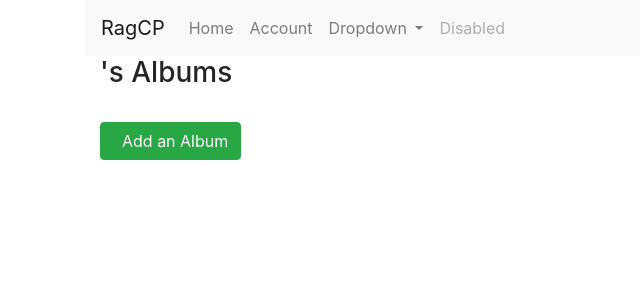
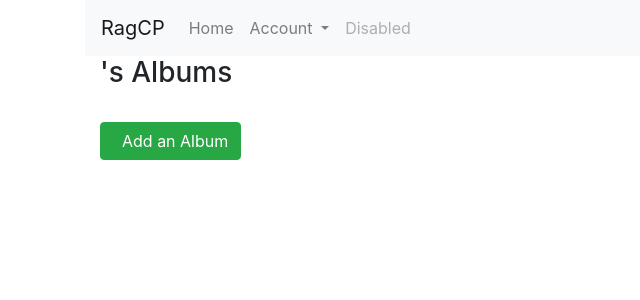
Before and after one commit to Freyja-Folkvangr/ragpycp, a Django app: page / in a window 1280 px wide. Shown: the top 300 px of the page, without its empty margins (0-640 px from the left). Run offline with Django 3.2, Linux system fonts and the light colour scheme; some libraries are stand-ins or nearby versions.

Commit message:
changed navbar items

```diff
--- a/ragcp/templates/base.html
+++ b/ragcp/templates/base.html
@@ -24,22 +24,19 @@
         <div class="collapse navbar-collapse" id="navbarSupportedContent">
             <ul class="navbar-nav mr-auto">
                 <li class="nav-item">
-                    <a class="nav-link" href="#">Home <span class="sr-only"></span></a>
-                </li>
-                <li class="nav-item">
-                    <a class="nav-link" href="{% url 'logout_user' %}">Account <span class="sr-only"></span></a>
+                    <a class="nav-link" href="{% url 'index' %}">Home <span class="sr-only"></span></a>
                 </li>
                 <li class="nav-item dropdown">
                     <a class="nav-link dropdown-toggle" href="#" id="navbarDropdown" role="button"
                        data-toggle="dropdown"
                        aria-haspopup="true" aria-expanded="false">
-                        Dropdown
+                        Account
                     </a>
                     <div class="dropdown-menu" aria-labelledby="navbarDropdown">
-                        <a class="dropdown-item" href="#">Action</a>
-                        <a class="dropdown-item" href="#">Another action</a>
+                        <a class="dropdown-item" href="{% url 'login_user' %}">Login</a>
+                        <a class="dropdown-item" href="{% url 'logout_user' %}">Logout</a>
                         <div class="dropdown-divider"></div>
-                        <a class="dropdown-item" href="#">Something else here</a>
+                        <a class="dropdown-item" href="{% url 'register' %}">Register</a>
                     </div>
                 </li>
                 <li class="nav-item">
```
